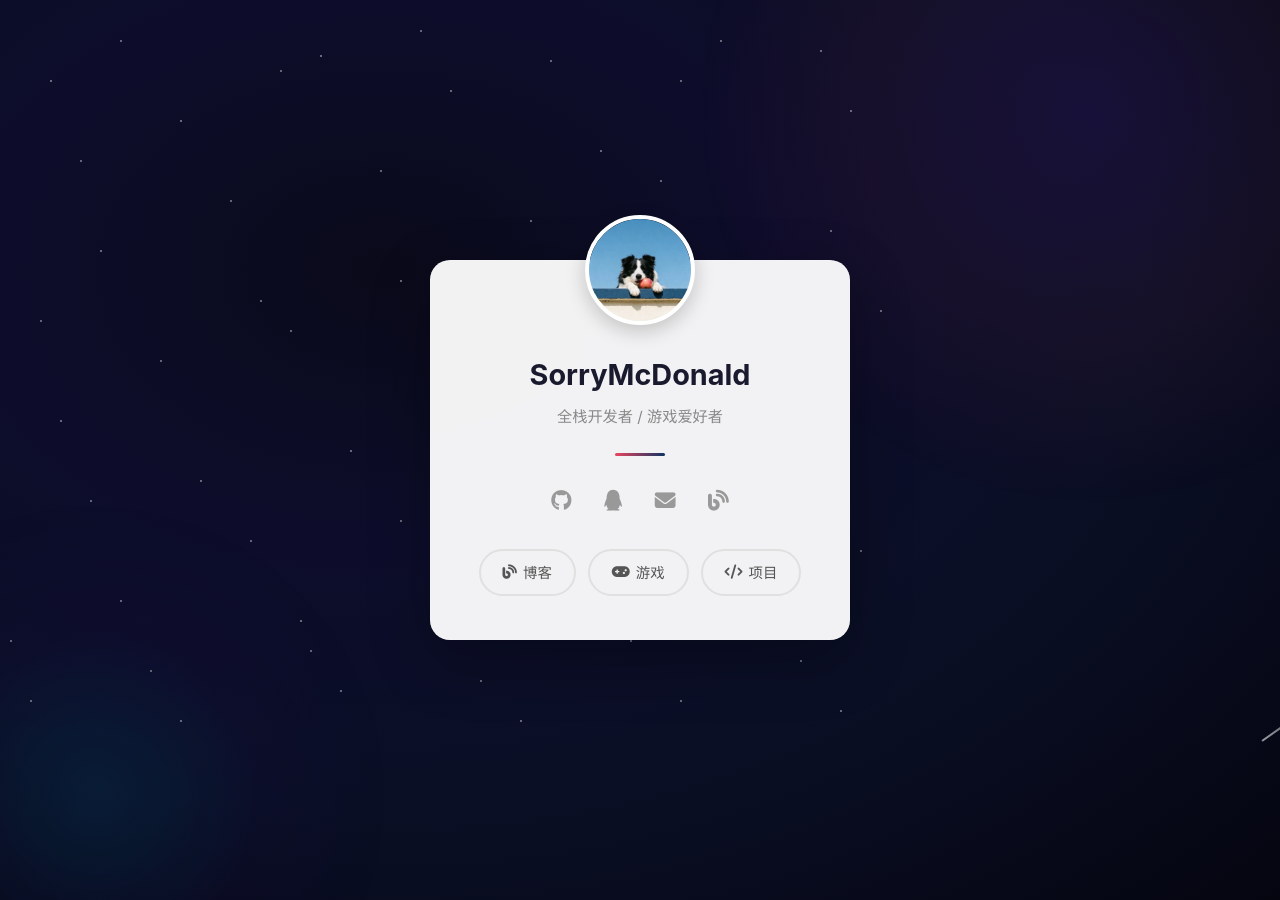
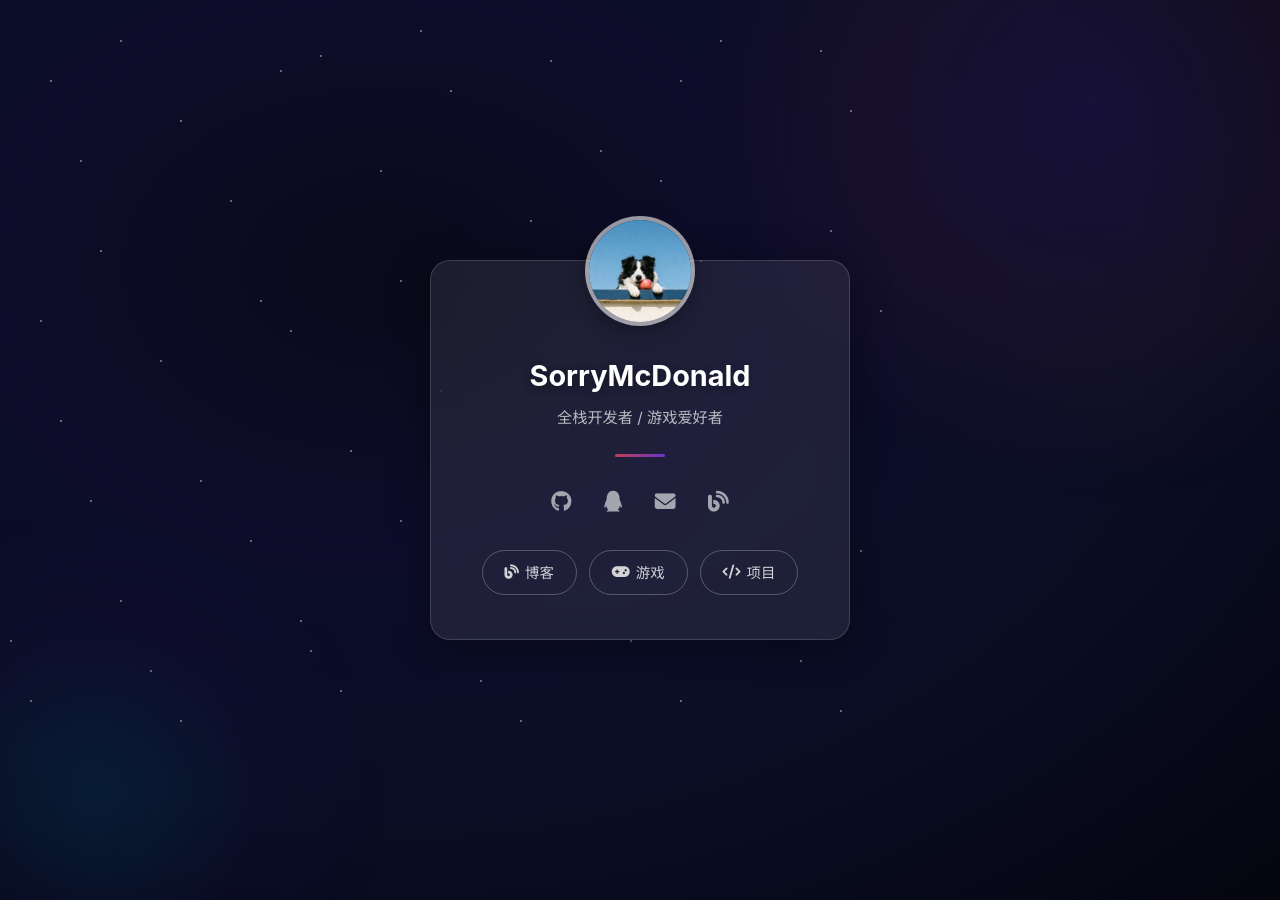
Before and after one commit to huangchen-2/htmlGame, a Jekyll site: the page built from index.md, in a window 1280 px wide. Built offline with Jekyll 4.4.1, drawn with Linux system fonts in a browser that asks for light colours.

Commit message:
毛玻璃卡片 + 增强流星特效

```diff
--- a/_layouts/default.html
+++ b/_layouts/default.html
@@ -4,7 +4,7 @@
   <meta charset="UTF-8">
   <meta name="viewport" content="width=device-width, initial-scale=1.0">
   <title>{% if page.title %}{{ page.title }} - {{ site.title }}{% else %}{{ site.title }}{% endif %}</title>
-  <link rel="stylesheet" href="/assets/css/style.css?v=2">
+  <link rel="stylesheet" href="/assets/css/style.css?v=3">
   <link rel="stylesheet" href="https://cdnjs.cloudflare.com/ajax/libs/font-awesome/6.5.0/css/all.min.css">
 </head>
 <body>
--- a/_layouts/home.html
+++ b/_layouts/home.html
@@ -4,7 +4,14 @@ layout: default
 
 <div class="cover-container">
   <div class="stars"></div>
-  <div class="shooting-star"></div>
+  <div class="shooting-star-wrapper">
+    <div class="meteor meteor-1"><span></span></div>
+    <div class="meteor meteor-2"><span></span></div>
+    <div class="meteor meteor-3"><span></span></div>
+    <div class="meteor meteor-4"><span></span></div>
+    <div class="meteor meteor-5"><span></span></div>
+    <div class="meteor meteor-6"><span></span></div>
+  </div>
   <div class="cover-card">
     <img class="avatar" src="/assets/img/avatar.jpg" alt="avatar" onerror="this.style.display='none'">
     <h1 class="name">{{ site.author.name | default: "SorryMcDonald" }}</h1>
--- a/assets/css/style.css
+++ b/assets/css/style.css
@@ -124,55 +124,85 @@ body {
 }
 
 /* ====== 流星 ====== */
-.shooting-star {
+.shooting-star-wrapper {
   position: absolute;
+  top: 0; left: 0; right: 0; bottom: 0;
   z-index: 0;
+  pointer-events: none;
+  overflow: hidden;
 }
 
-.shooting-star::before,
-.shooting-star::after {
-  content: "";
+.meteor {
   position: absolute;
-  width: 120px;
-  height: 2px;
-  background: linear-gradient(90deg, rgba(255,255,255,0.9), rgba(255,255,255,0) 80%);
-  border-radius: 1px;
-  transform: rotate(-35deg);
-  animation: shoot 3s linear infinite;
   opacity: 0;
 }
 
-.shooting-star::before {
-  top: 100px;
-  left: 100px;
-  animation-delay: 0s;
+/* 每个流星的位置和角度 */
+.meteor-1 { top: 60px;  left: 10%; transform: rotate(-35deg); animation: meteorFade 1.8s linear infinite; }
+.meteor-2 { top: 30px;  left: 55%; transform: rotate(-25deg); animation: meteorFade 1.8s linear 0.6s infinite; }
+.meteor-3 { top: 140px; left: 30%; transform: rotate(-40deg); animation: meteorFade 1.8s linear 1.2s infinite; }
+.meteor-4 { top: 200px; left: 72%; transform: rotate(-30deg); animation: meteorFade 2.0s linear 1.8s infinite; }
+.meteor-5 { top: 80px;  left: 45%; transform: rotate(-38deg); animation: meteorFade 1.5s linear 0.3s infinite; }
+.meteor-6 { top: 260px; left: 20%; transform: rotate(-45deg); animation: meteorFade 2.0s linear 1.0s infinite; }
+
+.meteor span {
+  display: block;
+  width: 200px;
+  height: 2px;
+  background: linear-gradient(90deg, rgba(255,255,255,1) 0%, rgba(255,255,255,0.6) 30%, rgba(180,220,255,0.2) 60%, transparent 100%);
+  border-radius: 2px;
+  position: relative;
+  animation: meteorSlide 1.8s linear infinite;
+  box-shadow: 0 0 6px 1px rgba(180, 210, 255, 0.5);
 }
 
-.shooting-star::after {
-  top: 200px;
-  left: 500px;
-  animation-delay: 1.5s;
+.meteor-5 span {
+  width: 260px;
+  animation-duration: 1.5s;
 }
 
-@keyframes shoot {
-  0%   { transform: translate(0, 0) rotate(-35deg); opacity: 0; }
-  5%   { opacity: 1; }
-  15%  { transform: translate(500px, 250px) rotate(-35deg); opacity: 0; }
-  100% { transform: translate(500px, 250px) rotate(-35deg); opacity: 0; }
+.meteor span::before {
+  content: "";
+  position: absolute;
+  top: -2px;
+  left: 0;
+  width: 6px;
+  height: 6px;
+  background: #fff;
+  border-radius: 50%;
+  box-shadow: 0 0 16px 6px rgba(180, 210, 255, 0.95), 0 0 40px 12px rgba(120, 160, 255, 0.5), 0 0 60px 20px rgba(100, 140, 255, 0.25);
 }
 
-/* ====== 白色卡片本体 ====== */
+/* 流星飞过 */
+@keyframes meteorSlide {
+  0%   { transform: translateX(0); }
+  100% { transform: translateX(700px); }
+}
+
+/* 流星显隐 */
+@keyframes meteorFade {
+  0%   { opacity: 0; }
+  5%   { opacity: 0; }
+  8%   { opacity: 1; }
+  25%  { opacity: 1; }
+  30%  { opacity: 0; }
+  100% { opacity: 0; }
+}
+
+/* ====== 毛玻璃卡片本体 ====== */
 .cover-card {
   position: relative;
   z-index: 1;
-  background: rgba(255, 255, 255, 0.95);
+  background: rgba(255, 255, 255, 0.08);
   border-radius: 20px;
   padding: 50px 48px 44px;
   text-align: center;
   max-width: 420px;
   width: 90%;
-  box-shadow: 0 20px 60px rgba(0, 0, 0, 0.3), 0 0 0 1px rgba(255, 255, 255, 0.1) inset;
-  backdrop-filter: blur(10px);
+  box-shadow: 0 8px 40px rgba(0, 0, 0, 0.4);
+  backdrop-filter: blur(16px);
+  -webkit-backdrop-filter: blur(16px);
+  border: 1px solid rgba(255, 255, 255, 0.15);
 }
 
 /* 头像浮在卡片顶部边缘 */
@@ -180,26 +210,27 @@ body {
   width: 110px;
   height: 110px;
   border-radius: 50%;
-  border: 4px solid #fff;
-  box-shadow: 0 6px 20px rgba(0, 0, 0, 0.2);
+  border: 4px solid rgba(255, 255, 255, 0.5);
+  box-shadow: 0 6px 20px rgba(0, 0, 0, 0.3);
   margin-top: -95px;
   margin-bottom: 20px;
   object-fit: cover;
-  background: #eee;
+  background: rgba(255,255,255,0.15);
 }
 
 /* 名字 */
 .name {
   font-size: 1.8rem;
   font-weight: 700;
-  color: #1a1a2e;
+  color: #fff;
   margin-bottom: 6px;
+  text-shadow: 0 2px 8px rgba(0,0,0,0.3);
 }
 
 /* 简介 */
 .bio {
   font-size: 0.95rem;
-  color: #888;
+  color: rgba(255, 255, 255, 0.7);
   margin-bottom: 24px;
 }
 
@@ -207,9 +238,10 @@ body {
 .divider {
   width: 50px;
   height: 3px;
-  background: linear-gradient(90deg, #e94560, #0f3460);
+  background: linear-gradient(90deg, #e94560, #7c3aed);
   border-radius: 2px;
   margin: 0 auto 28px;
+  opacity: 0.8;
 }
 
 /* 社交图标 */
@@ -218,7 +250,7 @@ body {
 }
 
 .social-links a {
-  color: #999;
+  color: rgba(255, 255, 255, 0.6);
   font-size: 1.3rem;
   margin: 0 14px;
   transition: color 0.3s, transform 0.3s;
@@ -243,9 +275,9 @@ body {
   align-items: center;
   gap: 6px;
   padding: 10px 22px;
-  border: 2px solid #e0e0e0;
+  border: 1px solid rgba(255, 255, 255, 0.25);
   border-radius: 50px;
-  color: #555;
+  color: rgba(255, 255, 255, 0.8);
   text-decoration: none;
   font-size: 0.9rem;
   font-weight: 500;
@@ -253,9 +285,9 @@ body {
 }
 
 .nav-btn:hover {
-  border-color: #e94560;
-  color: #e94560;
-  background: rgba(233, 69, 96, 0.04);
+  border-color: rgba(255, 255, 255, 0.6);
+  color: #fff;
+  background: rgba(255, 255, 255, 0.08);
   transform: translateY(-2px);
 }
 
```
